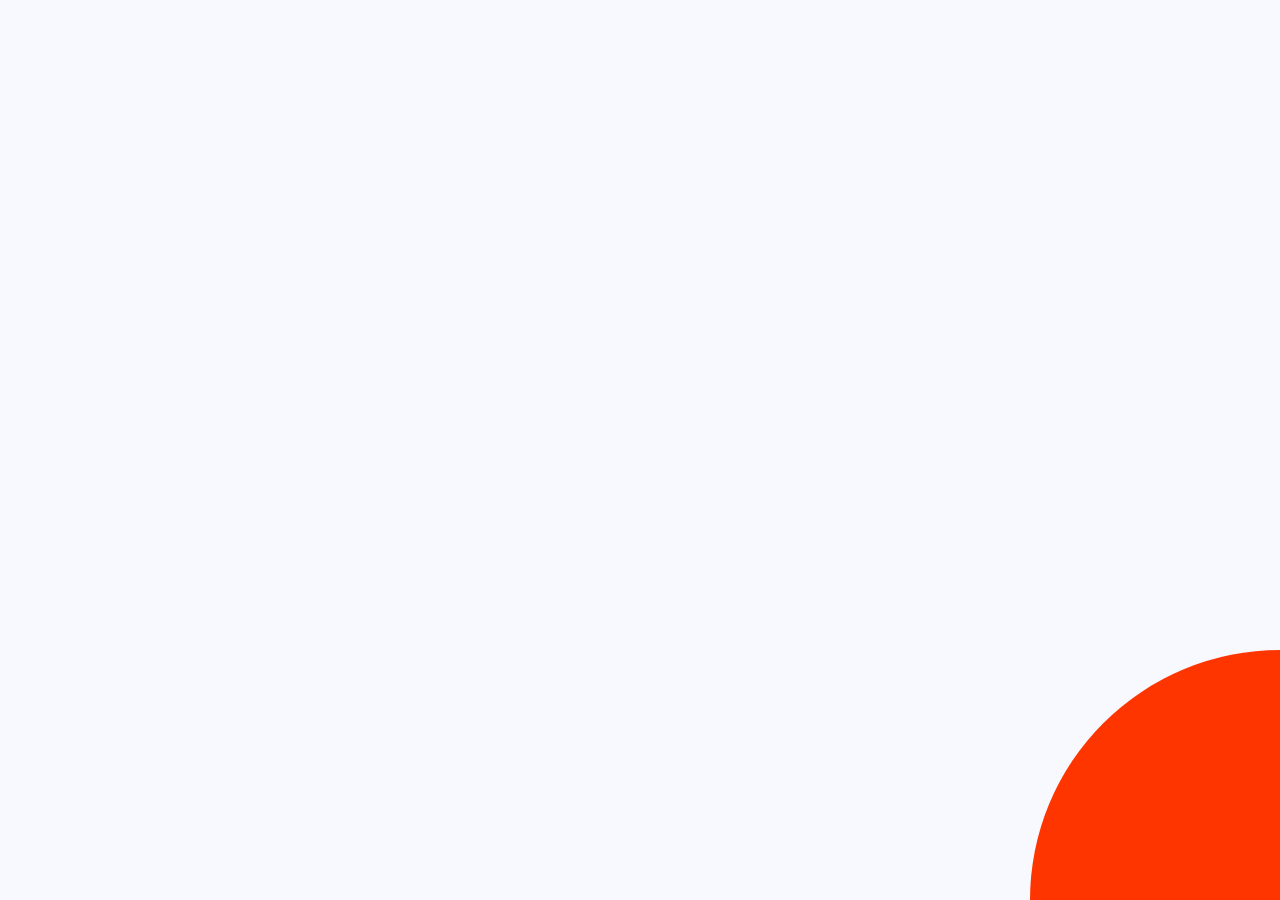
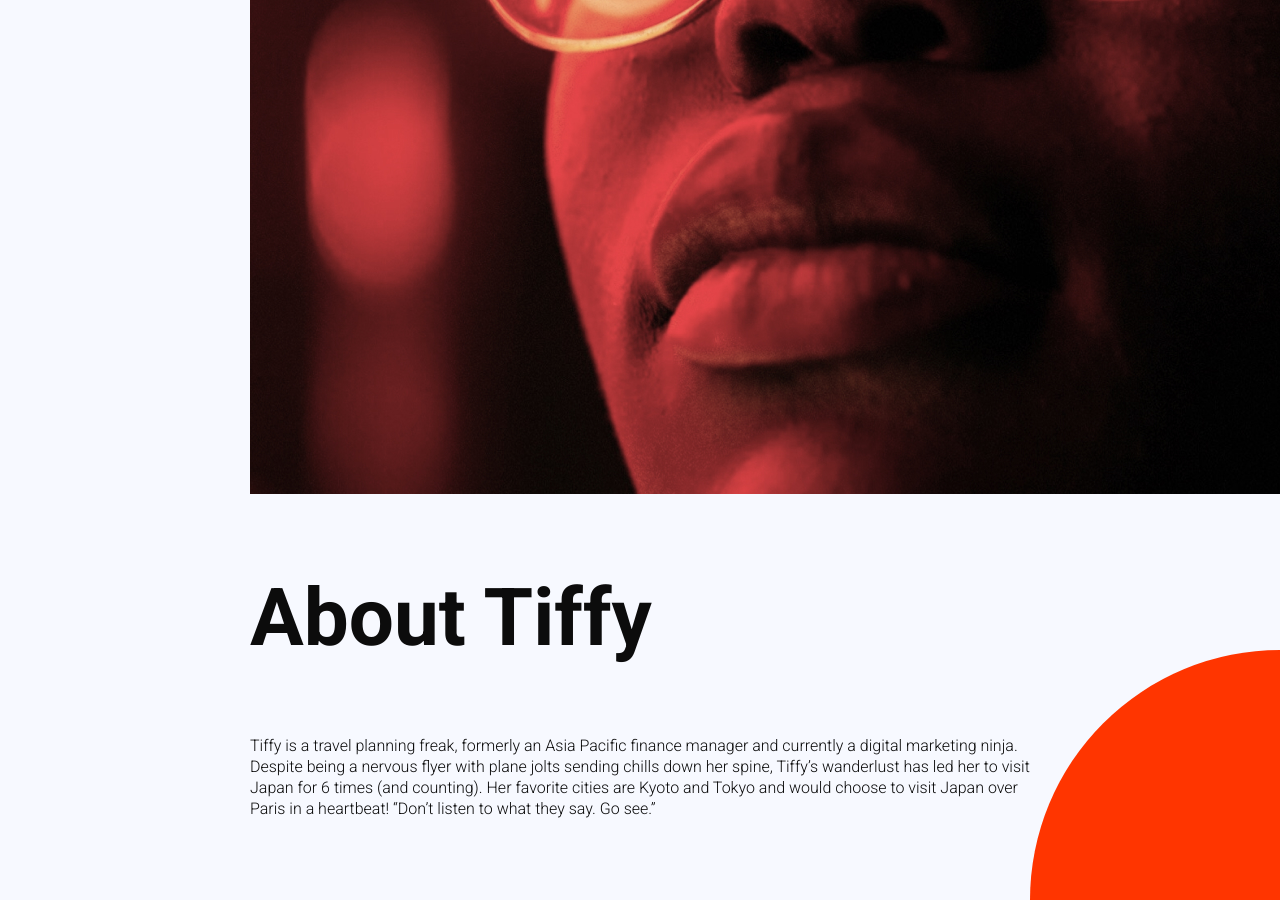
Before and after one commit to xelanawotka/anightinjapan, a Jekyll site: the page built from about.markdown, in a window 1280 px wide and 900 px high, scrolled down 594 px. Built offline with Jekyll 4.4.1, drawn with Linux system fonts in a browser that asks for light colours.

Commit message:
Updated About

```diff
--- a/about.markdown
+++ b/about.markdown
@@ -4,4 +4,8 @@
 layout: default
 ---
 
-About Tiffy
+![about.jpg](/uploads/about.jpg)
+# About Tiffy
+
+Tiffy is a travel planning freak, formerly an Asia Pacific finance manager and currently a digital marketing ninja. Despite being a nervous flyer with plane jolts sending chills down her spine, Tiffy’s wanderlust has led her to visit Japan for 6 times (and counting). Her favorite cities are Kyoto and Tokyo and would choose to visit Japan over Paris in a heartbeat!
+“Don't listen to what they say. Go see.”
```
